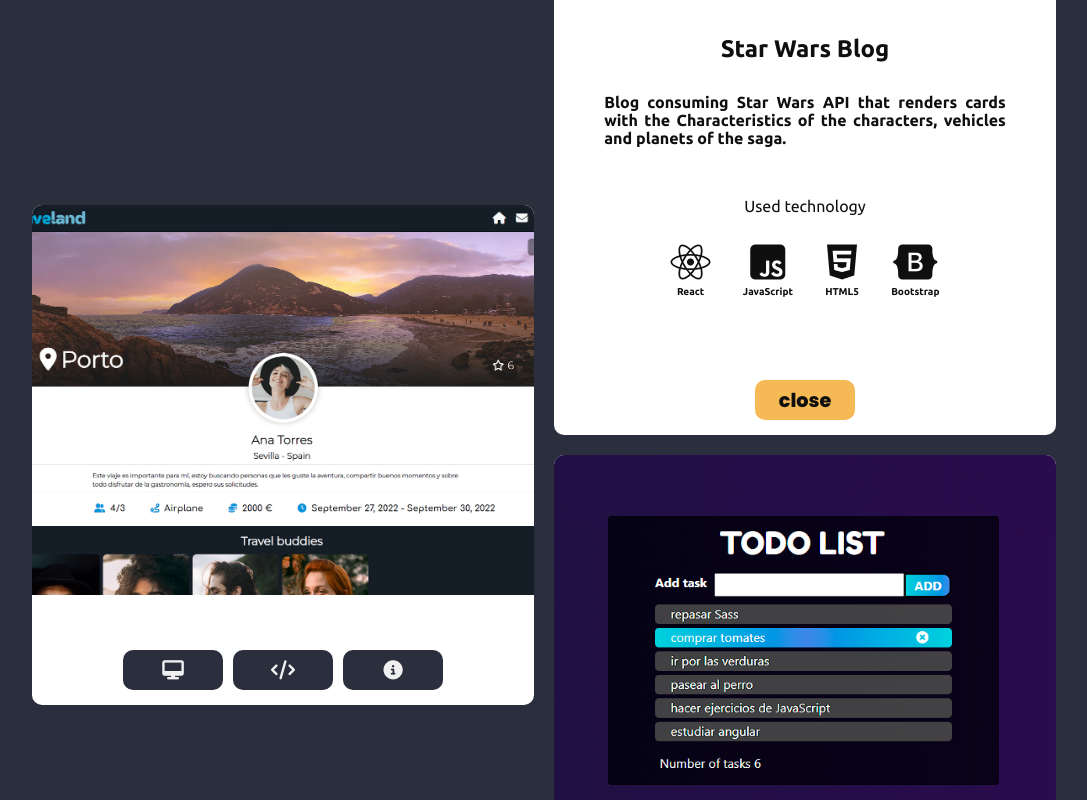
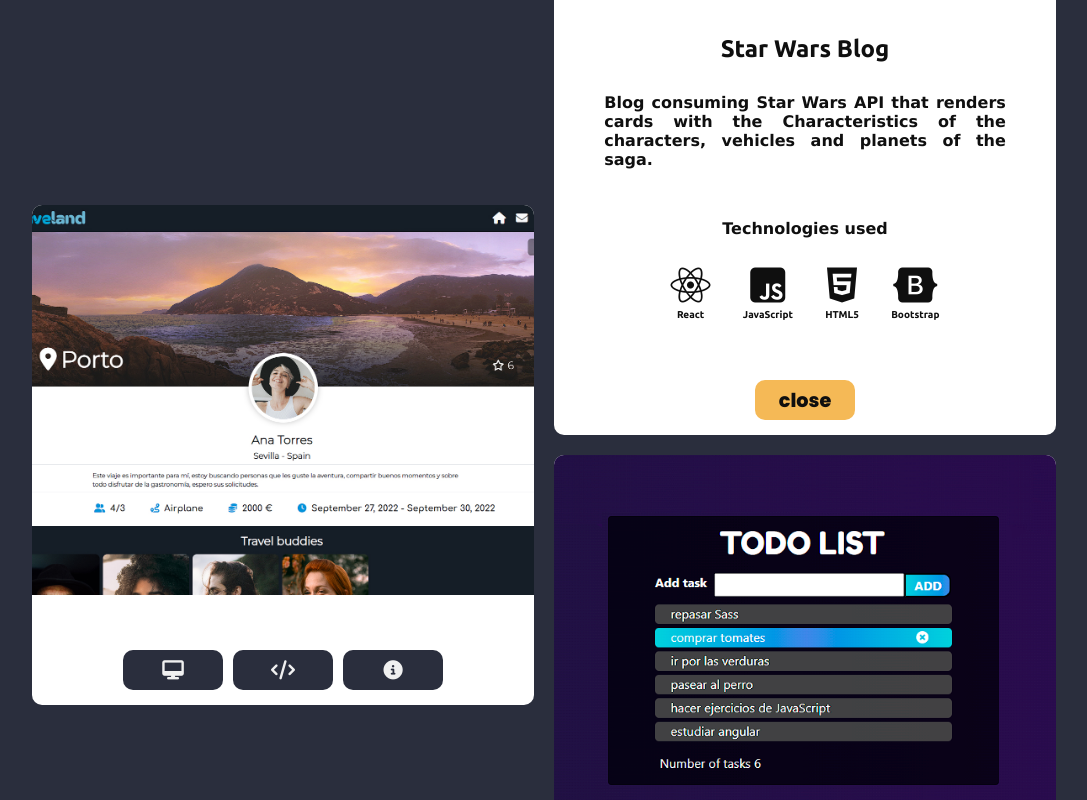
Before and after one commit to George-Lion/my-portfolio, a React (Vite) app: page / in a window 1280 px wide. Both pictures are taken after a click on the button 956 px from the left and 2425 px from the top of the page. Shown: the part 2025-2825 px from the top of the page, without its empty margins (96-1183 px from the left). Built offline with nearby package versions, Linux system fonts and the light colour scheme.

Commit message:
link button

```diff
--- a/src/components/Contact.jsx
+++ b/src/components/Contact.jsx
@@ -8,6 +8,7 @@
 const Contact = () => {
   let url1 = "https://github.com/George-Lion";
   let url2 = "https://linkedin.com/in/jorgeleonb";
+  let url3 = "https://www.instagram.com/geek.george/";
 
   const [t, i18n] = useTranslation("global");
 
@@ -89,12 +90,16 @@
                   <i className="fab fa-linkedin-in" title="Linkedin"></i>
                 </a>
               </div>
-              <div
-                className={styles.contact__master__ikon__icon}
-                data-aos="fade-up"
-              >
-                {" "}
-                <i className="fab fa-instagram" title="Instagram"></i>
+              <div className={styles.contact__master__ikon__icon}>
+                <a
+                  href={url3}
+                  target="_blank"
+                  rel="noopener noreferrer"
+                  data-aos="fade-up"
+                >
+                  {" "}
+                  <i className="fab fa-instagram" title="Instagram"></i>
+                </a>
               </div>
             </div>
           </div>
--- a/src/components/Footer.jsx
+++ b/src/components/Footer.jsx
@@ -2,6 +2,7 @@
 import styles from "./Footer.module.scss";
 let url1 = "https://github.com/George-Lion";
 let url2 = "https://linkedin.com/in/jorgeleonb";
+let url3 = "https://www.instagram.com/geek.george/";
 import { useTranslation } from "react-i18next";
 
 const Footer = () => {
@@ -36,7 +37,7 @@
           </a>
           <a
             className={styles.footer__ikon__icon}
-            href={url2}
+            href={url3}
             target="_blank"
             rel="noopener noreferrer"
           >
--- a/src/components/Portfolio.jsx
+++ b/src/components/Portfolio.jsx
@@ -152,7 +152,7 @@
                       styles.master__portfolio__box4__img1__tecnologies
                     }
                   >
-                    <p>Used technology</p>
+                    <p>{t("header.technology")}</p>
                   </div>
                   <div className={styles.master__portfolio__box4__img1__icons}>
                     <div
--- a/src/components/Portfolio.module.scss
+++ b/src/components/Portfolio.module.scss
@@ -395,6 +395,7 @@
                             color: $text;
                             text-align: center;
                             font-weight: 600px;
+                            font-family:'Lucida Sans', 'Lucida Sans Regular', 'Lucida Grande', 'Lucida Sans Unicode', Geneva, Verdana, sans-serif;
 
                             $breakpoint-tablet: 500px;
                             @media (max-width: $breakpoint-tablet) {
@@ -409,7 +410,7 @@
                                 font-weight: 100;
                                 margin-top:10px;
                                 font-size: 28px;
-                                font-family:'Lucida Sans', 'Lucida Sans Regular', 'Lucida Grande', 'Lucida Sans Unicode', Geneva, Verdana, sans-serif;
+
                             }
 
                             $breakpoint-tablet: 365px;
@@ -555,13 +556,14 @@
                             color: $text;
                             text-align: center;
                             margin-top: 50px;
-                            font-weight: 500px;
+                            font-weight: 800;
+                            font-family:'Lucida Sans', 'Lucida Sans Regular', 'Lucida Grande', 'Lucida Sans Unicode', Geneva, Verdana, sans-serif;
 
                             $breakpoint-tablet: 500px;
                             @media (max-width: $breakpoint-tablet) {
-                            font-weight: 600;
+
                             font-size: 15px;
-                            font-family:'Lucida Sans', 'Lucida Sans Regular', 'Lucida Grande', 'Lucida Sans Unicode', Geneva, Verdana, sans-serif;
+
                             }
 
                         }
@@ -579,13 +581,14 @@
                         &__text{
                             color: $text;
                             text-align: justify;
+                            font-family:'Lucida Sans', 'Lucida Sans Regular', 'Lucida Grande', 'Lucida Sans Unicode', Geneva, Verdana, sans-serif;
 
                             $breakpoint-tablet: 500px;
                             @media (max-width: $breakpoint-tablet) {
-                                font-weight: 100;
+
                                 margin-top:40px;
                                 font-size: 15px;
-                                font-family:'Lucida Sans', 'Lucida Sans Regular', 'Lucida Grande', 'Lucida Sans Unicode', Geneva, Verdana, sans-serif;
+
                             }
 
                         }
@@ -625,12 +628,12 @@
                             text-align: center;
                             font-weight: 600;
 
+
                             $breakpoint-tablet: 500px;
                             @media (max-width: $breakpoint-tablet) {
 
-                                font-size: 0.8rem;
-                                font-weight: 600;
-                                font-family: 'Courier New', Courier, monospace;
+                                font-size: 0.6rem;
+
                             }
                         }
                     }
@@ -695,7 +698,7 @@
         }
 
         &__box5{
-            height: 800px;
+            height: 100px;
             border-radius: 10px;
             position: relative;
             bottom: 140px;
--- a/src/pages/Home.jsx
+++ b/src/pages/Home.jsx
@@ -14,7 +14,7 @@
   const [t, i18n] = useTranslation("global");
   let url1 = "https://github.com/George-Lion";
   let url2 = "https://linkedin.com/in/jorgeleonb";
-  let url3 = "https://www.instagram.com/accounts/login/";
+  let url3 = "https://www.instagram.com/geek.george/";
 
   /*  dark mode */
 
```
